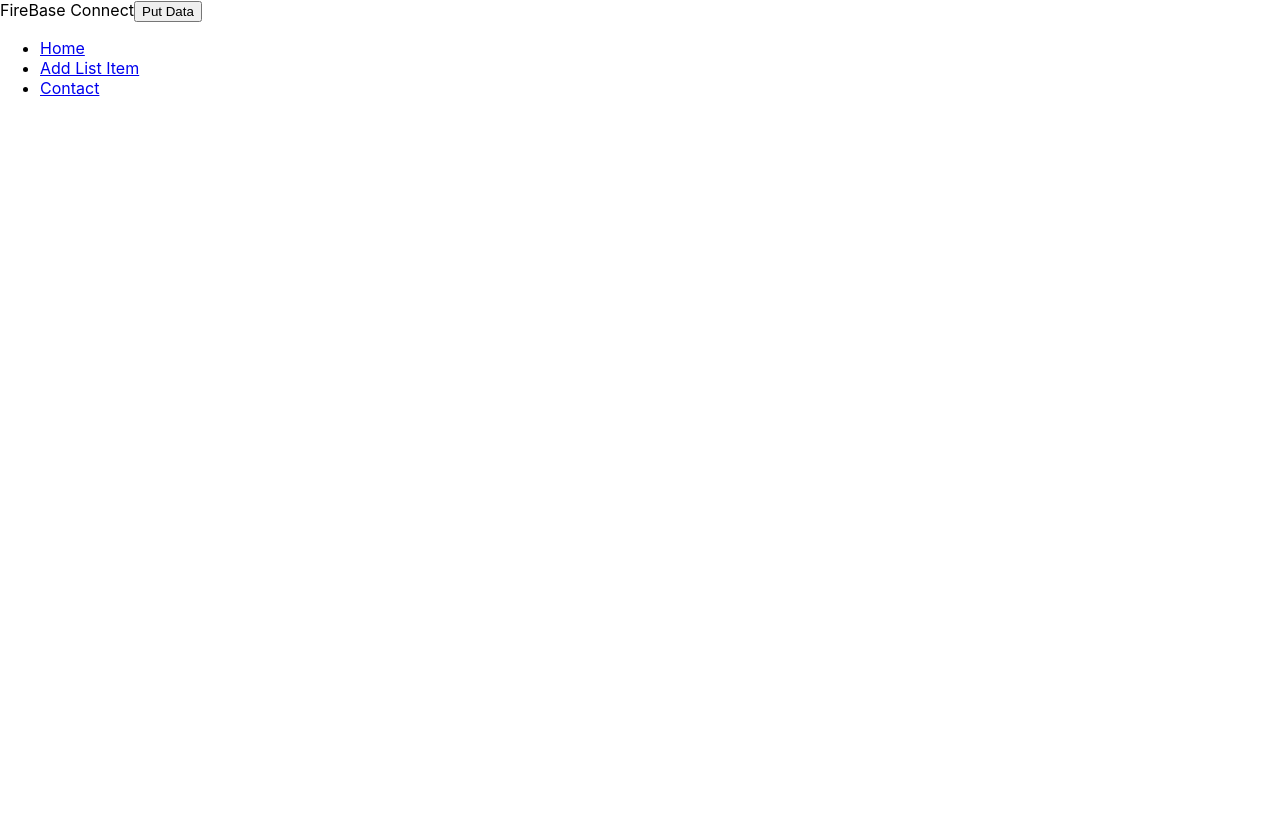
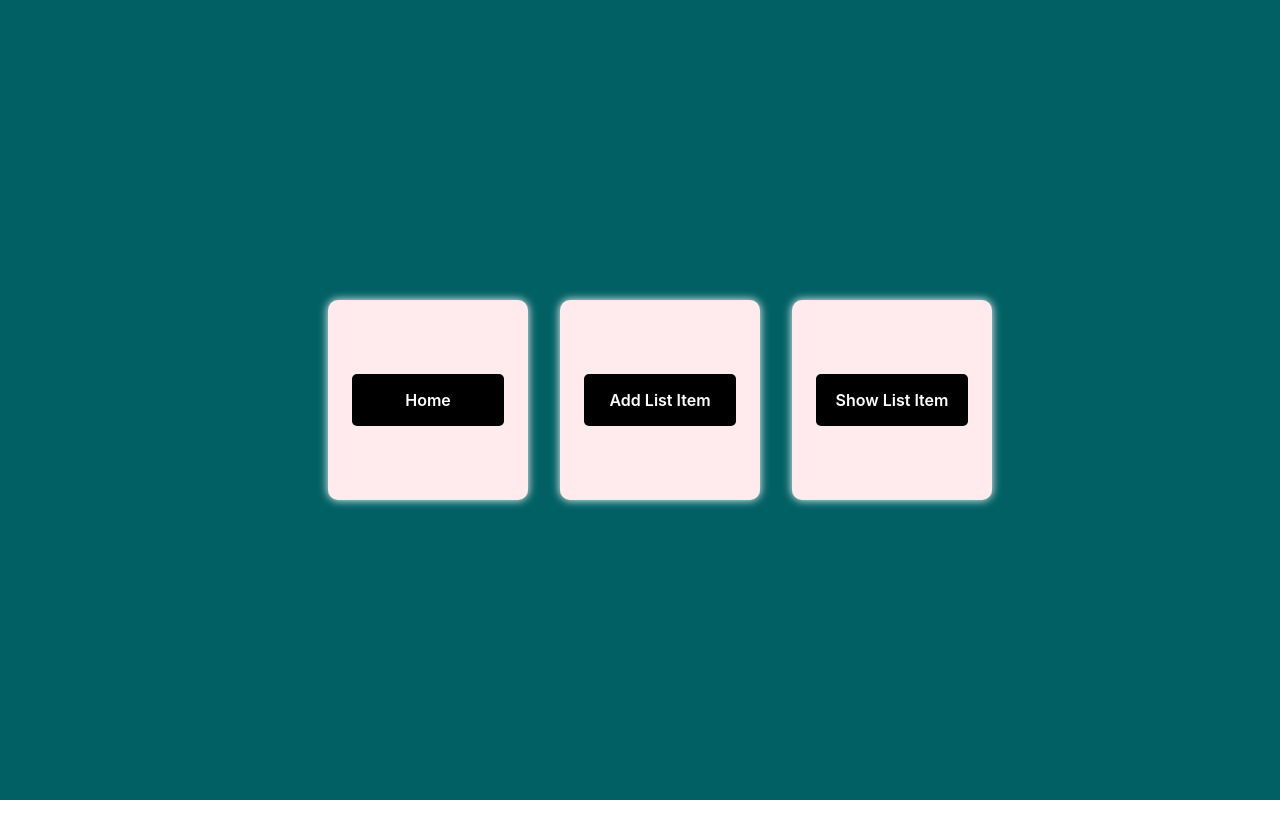
Before and after one commit to Venktesh123/MY-Assignment, a React (Create React App) app: page /firedata in a window 1280 px wide. Built offline with nearby package versions, Linux system fonts and the light colour scheme.

Commit message:
ui-part-is-done

```diff
--- a/src/App.css
+++ b/src/App.css
@@ -1,5 +1,10 @@
 .App {
-  text-align: center;
+    text-align: center;
+    display: flex;
+    justify-content: center;
+    align-items: center;
+    height: 100vh;
+    background: linear-gradient(to right, #9900ff, #cc80ff);
 }
 
 .App-logo {
--- a/src/App.js
+++ b/src/App.js
@@ -19,7 +19,6 @@ function App() {
           <Route path="/firedata" element={<Firedata/>}/>
           <Route path="/add/list" element={<List/>}/>
           <Route path="/show/list" element={<ShowList/>}/>
-
         </Routes>
       </Router>
     </div>
--- a/src/components/Firedata.js
+++ b/src/components/Firedata.js
@@ -2,30 +2,22 @@ import React from 'react'
 import {getDatabase,ref,set} from "firebase/database";
 import {app} from '../firebase';
 import { Link } from 'react-router-dom';
-const db=getDatabase(app);
+import styles from "./Firedata.module.css";
 
 function Firedata() {
-    const pushData=()=>{
-        set(ref(db,'product/sale'),{
-            id:1,
-            product_name:"tablet",
-            price:20000
-        });
-    };
+
   return (
-    <div>
-        FireBase Connect
-      <button onClick={pushData}>Put Data</button>
+    <div className={styles.actionList}>
       <nav>
-      <ul>
-        <li>
-          <Link to="/">Home</Link>
+      <ul className={styles.actionUl}>
+        <li className={styles.liTag}>
+          <Link className={styles.linkTag} to="/">Home</Link>
         </li>
-        <li>
-          <Link to="/add/list">Add List Item</Link>
+        <li className={styles.liTag}>
+          <Link className={styles.linkTag} to="/add/list">Add List Item</Link>
         </li>
-        <li>
-          <Link to="/show/list">Contact</Link>
+        <li className={styles.liTag}>
+          <Link className={styles.linkTag} to="/show/list">Show List Item</Link>
         </li>
       </ul>
     </nav>
--- /dev/null
+++ b/src/components/Firedata.module.css
@@ -0,0 +1,57 @@
+.actionList {
+    width: 100vw;
+    height: 100vh;
+    background-color: #006064;
+    display: flex;
+    justify-content: center;
+    align-items: center;
+}
+ul.actionUl {
+    width: 100vw;
+    height: 100vh;
+    list-style: none;
+    display: flex;
+    justify-content: center;
+    align-items: center;
+    gap: 2rem;
+}
+li.liTag {
+    width: 200px;
+    height: 200px;
+    background: #FFEBEE;
+    border-radius: 10px;
+    box-shadow: 0px 0px 10px white;
+    display: flex;
+    justify-content: center;
+    align-items: center;
+    cursor: pointer;
+}
+a.linkTag{
+
+    text-decoration: none;
+    min-width: 120px;
+    text-align: center;
+    padding: 1rem;
+    background-color: black;
+    color: white;
+    font-size: 16px;
+    font-weight: 600;
+    border-radius: 5px;
+
+}
+a.linkTag:hover{
+    background-color: darkblue;
+}
+
+@media (max-width:767px){
+    ul.actionUl{
+        flex-direction: column;
+    }
+    li.liTag{
+        width: 250px;
+        height: 150px;
+    }
+    a.linkTag{
+        min-width: 100px;
+    }
+}
--- a/src/components/List.js
+++ b/src/components/List.js
@@ -1,67 +1,99 @@
 import { useState } from 'react';
 import { ref, push, getDatabase } from 'firebase/database';
-import  {app} from "../firebase";
-const db=getDatabase(app);
- // Import 'push' from firebase database
+import { app } from "../firebase";
+import styles from "./List.module.css";
 
-// Assuming db is the reference to your Firebase app's Realtime Database
+
+const db = getDatabase(app);
 
 function List() {
+
   const [values, setValues] = useState({
     product_id: '',
     product_name: '',
     price: '',
+    quantity: ''
   });
+
+  const [showPopup, setShowPopup] = useState(false); // State for showing/hiding the popup
 
   const putData = async () => {
     try {
-      // Use 'push' to generate a new unique key for each entry
       const newProductRef = push(ref(db, 'product/sale'), values);
       console.log('Data pushed with key:', newProductRef.key);
+      setShowPopup(true); // Show the popup
     } catch (error) {
       console.error('Error pushing data:', error.message);
     }
   };
 
-  const handleInputChange = (label, value) => {
-    setValues((prev) => ({ ...prev, [label]: value }));
+  const handleInputChange = (event) => {
+    const { name, value } = event.target;
+    setValues((prev) => ({ ...prev, [name]: value }));
   };
 
   const handleSubmit = (event) => {
     event.preventDefault();
     putData();
-    // Optionally, you can reset the form fields after submission
     setValues({
       product_id: '',
       product_name: '',
       price: '',
+      quantity: '',
     });
   };
 
+  const closePopup = () => {
+    setShowPopup(false);
+    window.history.back(); // Redirect to the previous URL after closing the popup
+  };
+
   return (
+    <div >
       <form onSubmit={handleSubmit}>
         {/* InputControl components */}
         <input
           type="text"
+          name="product_id"
           placeholder="Enter Product id"
           value={values.product_id}
-        onChange={(event) => handleInputChange('product_id', event.target.value)}
+          onChange={handleInputChange}
+          required={true}
         />
         <input
           type="text"
+          name="product_name"
           placeholder="Enter Product Name"
           value={values.product_name}
-        onChange={(event) => handleInputChange('product_name', event.target.value)}
+          onChange={handleInputChange}
+          required={true}
         />
         <input
           type="text"
+          name="price"
           placeholder="Enter Price"
           value={values.price}
-        onChange={(event) => handleInputChange('price', event.target.value)}
+          onChange={handleInputChange}
         />
-
+        <input
+          type="text"
+          name="quantity"
+          placeholder="quantity"
+          value={values.quantity}
+          onChange={handleInputChange}
+        />
         <button type="submit">Submit</button>
       </form>
+
+      {showPopup && (
+        <div className="popup">
+          <div className="popup-content">
+            <p>Data submitted successfully!</p>
+            <button onClick={closePopup}>Close</button>
+          </div>
+        </div>
+      )}
+    </div>
   );
 }
 
--- /dev/null
+++ b/src/components/List.module.css
@@ -0,0 +1,30 @@
+input[type="text"] {
+    width: 80%;
+    height: 50px;
+    border-radius: 10px;
+    font-size: 16px;
+}
+button {
+    width: 80%;
+    outline: none;
+    border: none;
+    background: black;
+    color: white;
+    padding: 1rem;
+    font-size: 20px;
+    border-radius: 10px;
+    font-weight: 700;
+    letter-spacing: 2px;
+    line-height: 25px;
+}
+form {
+    width: 35%;
+    display: flex;
+    flex-direction: column;
+    gap: 2rem;
+    justify-content: center;
+    align-items: center;
+    background-color: white;
+    padding: 4rem;
+    border-radius: 30px;
+}
--- a/src/components/Login/Login.module.css
+++ b/src/components/Login/Login.module.css
@@ -9,7 +9,7 @@
   }
 
   .innerBox {
-    min-width: 480px;
+    min-width: 450px;
     height: fit-content;
     width: fit-content;
     background-color: #fff;
@@ -68,3 +68,9 @@
     font-size: 1rem;
     text-decoration: none;
   }
+  @media (max-width:767px)
+  {
+    .innerBox{
+      min-width: 0px;
+    }
+  }
--- a/src/components/ShowList/ShowList.js
+++ b/src/components/ShowList/ShowList.js
@@ -1,5 +1,6 @@
 import React, { useEffect, useState } from 'react';
 import { getDatabase, ref, onValue } from 'firebase/database';
+import styles from "./ShowList.module.css";
 
 // Assuming productsRef is the reference to your database
 const database = getDatabase();
@@ -30,16 +31,17 @@ function ShowList() {
   }, []);
 
     return (
-    <div>
-      <h2>Product List</h2>
-      <ul>
+        <div className={styles.visible}>
+          <h2 className={styles.alignText}>Product List</h2>
+          <div className={styles.container}>
             {products.map((product) => (
-          <li key={product.product_id
-          }>
-            <strong>{product.price}</strong> - {product.product_name}
-          </li>
+              <div key={product.id} className={styles.card}>
+                <p>ProductName:{product.product_name}</p>
+                <p>Price: {product.price}</p>
+                <p>Quantity: {product.quantity}</p>
+              </div>
             ))}
-      </ul>
+          </div>
         </div>
       );
     }
--- /dev/null
+++ b/src/components/ShowList/ShowList.module.css
@@ -0,0 +1,26 @@
+.container {
+    display: flex;
+    flex-wrap: wrap;
+
+  }
+  .alignText{
+    text-align: center;
+    color: white;
+    font-size: 35px;
+    margin: 0;
+    padding: 1rem;
+}
+  .card {
+    border: 1px solid #ddd;
+    border-radius: 8px;
+    padding: 16px;
+    margin: 16px;
+    width: 200px;
+    box-shadow: 0 0px 10px white;
+    background-color: #FBE9E7;
+
+  }
+  .visible{
+    background-color: #263238;
+    min-height: 100vh;
+  }
--- a/src/components/Signup/Signup.module.css
+++ b/src/components/Signup/Signup.module.css
@@ -68,3 +68,25 @@
     font-size: 1rem;
     text-decoration: none;
   }
+  @media (max-width:767px){
+    .container{
+      min-height: 100vh;
+      width: 100%;
+      background: linear-gradient(to right, #9900ff, #cc80ff);
+      display: flex;
+      justify-content: center;
+      align-items: center;
+
+    }
+    .innerBox{
+      min-width: 0;
+    }
+    input[type="text"] {
+      width: 80%;
+      height: 20px;
+      border-radius: 10px;
+      font-size: 16px;
+  }
+
+
+  }
```
Lines whose indentation alone changed are shown as unchanged.
